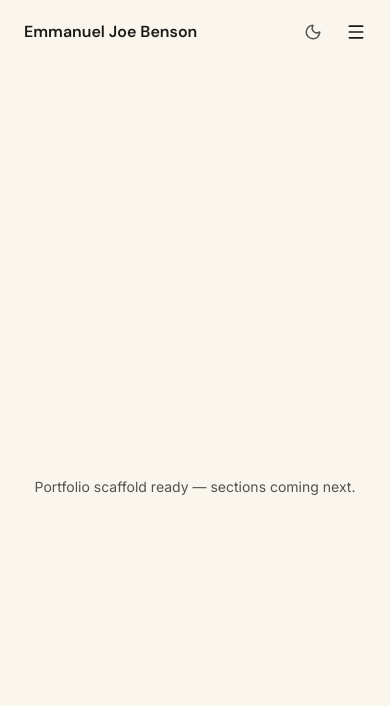
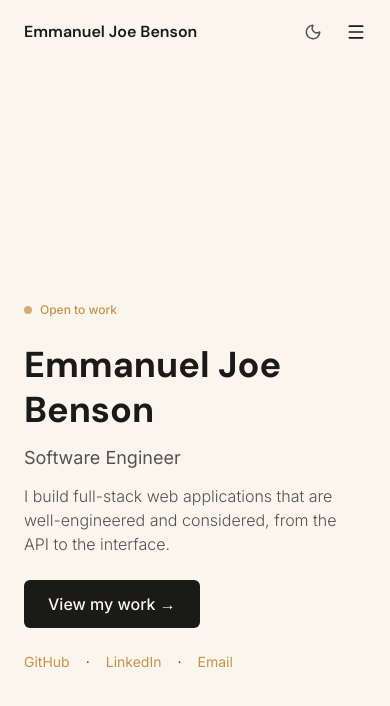
Before and after one commit to mmanueljoe/portfolio-v1, a Next.js app: page / in a window 390 px wide. Shown: the top 706 px of the page. Built offline with nearby package versions, Linux system fonts and the light colour scheme.

Commit message:
feat(nav): sticky nav, theme toggle, and mobile drawer

```diff
--- a/src/app/page.tsx
+++ b/src/app/page.tsx
@@ -1,9 +1,9 @@
+import { HeroSection } from "@/components/sections/HeroSection";
+
 export default function Home() {
   return (
-    <main className="flex min-h-screen items-center justify-center">
-      <p className="text-sm text-on-surface-muted">
-        Portfolio scaffold ready — sections coming next.
-      </p>
+    <main className="flex-1">
+      <HeroSection />
     </main>
   );
 }
--- /dev/null
+++ b/src/components/sections/HeroSection.tsx
@@ -0,0 +1,61 @@
+import { Badge } from "@/components/ui/Badge";
+import { Button } from "@/components/ui/Button";
+
+const SOCIALS = [
+  { label: "GitHub", href: "https://github.com/mmanueljoe", external: true },
+  {
+    label: "LinkedIn",
+    href: "https://linkedin.com/in/emmanuel-letsu",
+    external: true,
+  },
+  { label: "Email", href: "mailto:emmanuelletsu18@gmail.com", external: false },
+];
+
+export function HeroSection() {
+  return (
+    <section className="flex min-h-screen items-center bg-surface">
+      <div className="mx-auto w-full max-w-6xl px-6">
+        <div className="flex max-w-3xl flex-col items-start gap-6">
+          <Badge>Open to work</Badge>
+
+          <div className="flex flex-col gap-3">
+            <h1 className="font-display text-4xl font-bold leading-tight text-on-surface sm:text-5xl md:text-6xl">
+              Emmanuel Joe Benson
+            </h1>
+            <p className="font-body text-lg text-on-surface-muted">
+              Software Engineer
+            </p>
+            <p className="max-w-xl font-body text-base font-light text-on-surface-muted">
+              I build full-stack web applications that are well-engineered and
+              considered, from the API to the interface.
+            </p>
+          </div>
+
+          <Button href="/#projects">View my work →</Button>
+
+          <div className="flex items-center gap-4 font-body text-sm">
+            {SOCIALS.map((social, index) => (
+              <span key={social.label} className="flex items-center gap-4">
+                {index > 0 && (
+                  <span className="text-on-surface-muted" aria-hidden>
+                    ·
+                  </span>
+                )}
+                <a
+                  href={social.href}
+                  className="text-gold-600 transition-colors hover:underline"
+                  {...(social.external && {
+                    target: "_blank",
+                    rel: "noopener noreferrer",
+                  })}
+                >
+                  {social.label}
+                </a>
+              </span>
+            ))}
+          </div>
+        </div>
+      </div>
+    </section>
+  );
+}
--- /dev/null
+++ b/src/components/ui/Badge.tsx
@@ -0,0 +1,14 @@
+import type { ReactNode } from "react";
+
+interface BadgeProps {
+  children: ReactNode;
+}
+
+export function Badge({ children }: Readonly<BadgeProps>) {
+  return (
+    <span className="inline-flex items-center gap-2 font-body text-xs font-medium text-gold-600">
+      <span className="h-2 w-2 rounded-full bg-gold-600 animate-pulse" />
+      {children}
+    </span>
+  );
+}
--- /dev/null
+++ b/src/components/ui/Button.tsx
@@ -0,0 +1,21 @@
+import Link from "next/link";
+import type { ReactNode } from "react";
+
+interface ButtonProps {
+  href: string;
+  children: ReactNode;
+}
+
+// Default state inverts the surface (bg-on-surface / text-surface) so the button
+// stays solid and legible in both light and dark — the literal design spec was
+// light-only ink/parchment. Hover lands on the constant gold accent.
+export function Button({ href, children }: ButtonProps) {
+  return (
+    <Link
+      href={href}
+      className="inline-flex items-center gap-2 rounded-md bg-on-surface px-6 py-3 font-body font-medium text-surface transition-colors duration-200 hover:bg-gold-600 hover:text-ink-900"
+    >
+      {children}
+    </Link>
+  );
+}
```
Also changed, not shown: .claude/launch.json (added).
